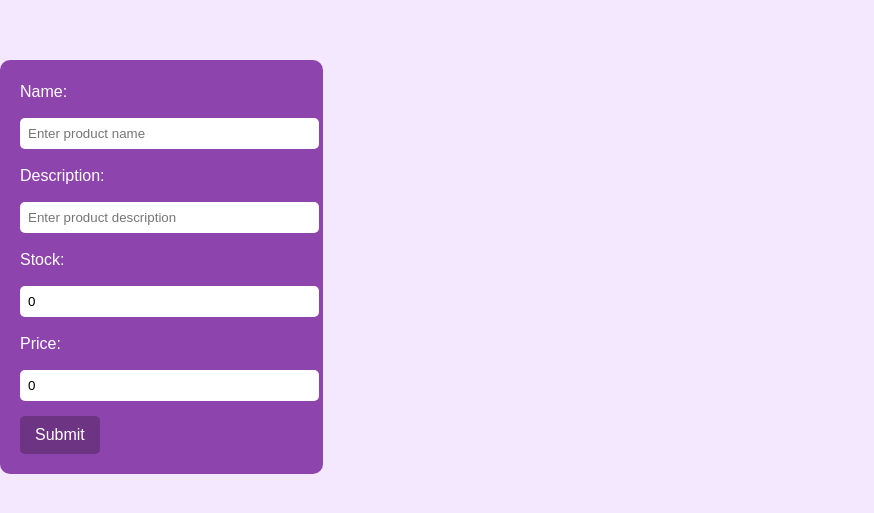
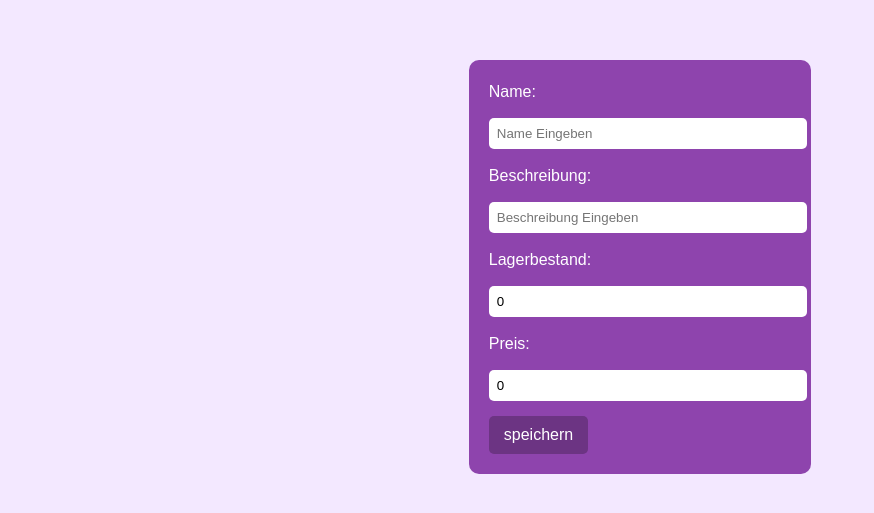
Before and after one commit to KroegerLeif/Stock_App, a React app in the folder frontend/: page /add in a window 1280 px wide. Shown: the part 133-646 px from the top of the page, without its empty margins (0-874 px from the left). Built offline with nearby package versions, Linux system fonts and the light colour scheme; the HTML template or start-up script is replaced by a standard one.

Commit message:
update form

```diff
--- a/frontend/src/AddProduct.tsx
+++ b/frontend/src/AddProduct.tsx
@@ -43,21 +43,21 @@ export default function AddProduct() {
 
                 <label htmlFor="name">Name:</label>
                 <input id="name" value={product.name} onChange={handelInputChange} name={"name"} type="text"
-                       placeholder="Enter product name"/>
+                       placeholder="Name Eingeben"/>
 
-                <label htmlFor="description">Description:</label>
+                <label htmlFor="description">Beschreibung:</label>
                 <input id="description" value={product.description} onChange={handelInputChange} name={"description"} type="text"
-                       placeholder="Enter product description"/>
+                       placeholder="Beschreibung Eingeben"/>
 
-                <label htmlFor="stock">Stock:</label>
+                <label htmlFor="stock">Lagerbestand:</label>
                 <input id="stock" value={product.stock} onChange={handelInputChange} name={"stock"} type="number"
-                       placeholder="Enter product stock"/>
+                       placeholder="Lagerbestand Eingeben"/>
 
-                <label htmlFor="price">Price:</label>
+                <label htmlFor="price">Preis:</label>
                 <input id="price" value={product.price} onChange={handelInputChange} name={"price"} type="number"
-                       placeholder="Enter product price"/>
+                       placeholder="Preis Eingeben"/>
 
-                <button type="submit">Submit</button>
+                <button type="submit">speichern</button>
 
             </form>
         </div>
--- a/frontend/src/App.css
+++ b/frontend/src/App.css
@@ -40,6 +40,13 @@
 .read-the-docs {
   color: #888;
 }*/
+
+#root {
+  max-width: 1280px;
+  margin: 0 auto;
+  padding: 2rem;
+}
+
 body {
     margin: 0;
     padding: 0;
```
